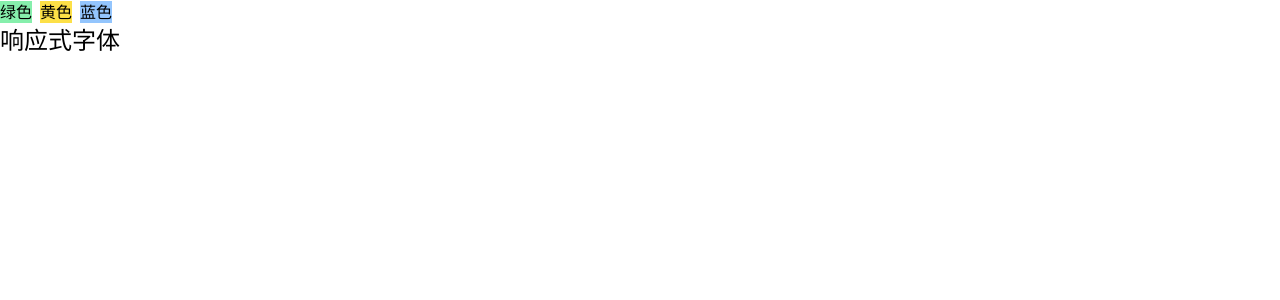
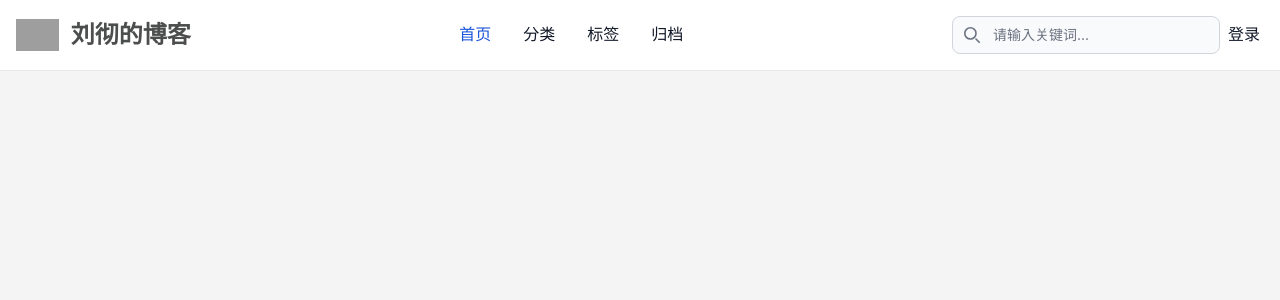
Before and after one commit to 0liu0/blog-vue3, a Vue app: page / in a window 1280 px wide. Shown: the top 300 px of the page. Built offline with nearby package versions, Linux system fonts and the light colour scheme; grey boxes are pictures that could not be loaded.

Commit message:
整合了 Flowbite 组件库

```diff
--- a/package.json
+++ b/package.json
@@ -12,6 +12,7 @@
     "type-check": "vue-tsc --build --force"
   },
   "dependencies": {
+    "flowbite": "^2.2.1",
     "pinia": "^2.1.7",
     "vue": "^3.4.15",
     "vue-router": "^4.2.5"
--- a/src/assets/main.css
+++ b/src/assets/main.css
@@ -1,3 +1,11 @@
 @tailwind base;
 @tailwind components;
 @tailwind utilities;
+
+body {
+  font-family: -apple-system-font,BlinkMacSystemFont,Helvetica Neue,PingFang SC,Hiragino Sans GB,Microsoft YaHei UI,Microsoft YaHei,Arial,sans-serif;
+  color: #4c4e4d;
+  font-size: 16px;
+  background: #f4f4f4;
+  line-height: 1.6;
+}
--- a/src/pages/frontend/index.vue
+++ b/src/pages/frontend/index.vue
@@ -1,6 +1,168 @@
 <template>
-  <div class="bg-green-300 inline">绿色</div>
-  <div class="bg-yellow-300 ml-2 inline">黄色</div>
-  <div class="bg-blue-300 ml-2 inline">蓝色</div>
-  <div class="text-xs sm:text-lg md:text-xl lg:text-2xl">响应式字体</div>
+  <nav class="bg-white border-gray-200 border-b dark:bg-gray-900">
+    <div class="max-w-screen-xl flex flex-wrap items-center justify-between mx-auto p-4">
+      <a href="/" class="flex items-center">
+        <img src="@/assets/主头像.ico" class="h-8 mr-3" alt="Flowbite Logo" />
+        <span class="self-center text-2xl font-semibold whitespace-nowrap dark:text-white"
+          >刘彻的博客</span
+        >
+      </a>
+      <div class="flex md:order-2">
+        <button
+          type="button"
+          data-collapse-toggle="navbar-search"
+          aria-controls="navbar-search"
+          aria-expanded="false"
+          class="md:hidden text-gray-500 dark:text-gray-400 hover:bg-gray-100 dark:hover:bg-gray-700 focus:outline-none focus:ring-4 focus:ring-gray-200 dark:focus:ring-gray-700 rounded-lg text-sm p-2.5 mr-1"
+        >
+          <svg
+            class="w-5 h-5"
+            aria-hidden="true"
+            xmlns="http://www.w3.org/2000/svg"
+            fill="none"
+            viewBox="0 0 20 20"
+          >
+            <path
+              stroke="currentColor"
+              stroke-linecap="round"
+              stroke-linejoin="round"
+              stroke-width="2"
+              d="m19 19-4-4m0-7A7 7 0 1 1 1 8a7 7 0 0 1 14 0Z"
+            />
+          </svg>
+          <span class="sr-only">Search</span>
+        </button>
+        <div class="relative hidden md:block">
+          <div
+            class="absolute inset-y-0 left-0 flex items-center pl-3 pointer-events-none"
+          >
+            <svg
+              class="w-4 h-4 text-gray-500 dark:text-gray-400"
+              aria-hidden="true"
+              xmlns="http://www.w3.org/2000/svg"
+              fill="none"
+              viewBox="0 0 20 20"
+            >
+              <path
+                stroke="currentColor"
+                stroke-linecap="round"
+                stroke-linejoin="round"
+                stroke-width="2"
+                d="m19 19-4-4m0-7A7 7 0 1 1 1 8a7 7 0 0 1 14 0Z"
+              />
+            </svg>
+            <span class="sr-only">Search icon</span>
+          </div>
+          <input
+            type="text"
+            id="search-navbar"
+            class="block w-full p-2 pl-10 text-sm text-gray-900 border border-gray-300 rounded-lg bg-gray-50 focus:ring-blue-500 focus:border-blue-500 dark:bg-gray-700 dark:border-gray-600 dark:placeholder-gray-400 dark:text-white dark:focus:ring-blue-500 dark:focus:border-blue-500"
+            placeholder="请输入关键词..."
+          />
+        </div>
+        <!-- 登录 -->
+        <div class="text-gray-900 ml-2 mr-1 mt-1.5 cursor-pointer p hover:text-blue-700">登录</div>
+
+        <button
+          data-collapse-toggle="navbar-search"
+          type="button"
+          class="inline-flex items-center p-2 w-10 h-10 justify-center text-sm text-gray-500 rounded-lg md:hidden hover:bg-gray-100 focus:outline-none focus:ring-2 focus:ring-gray-200 dark:text-gray-400 dark:hover:bg-gray-700 dark:focus:ring-gray-600"
+          aria-controls="navbar-search"
+          aria-expanded="false"
+        >
+          <span class="sr-only">Open main menu</span>
+          <svg
+            class="w-5 h-5"
+            aria-hidden="true"
+            xmlns="http://www.w3.org/2000/svg"
+            fill="none"
+            viewBox="0 0 17 14"
+          >
+            <path
+              stroke="currentColor"
+              stroke-linecap="round"
+              stroke-linejoin="round"
+              stroke-width="2"
+              d="M1 1h15M1 7h15M1 13h15"
+            />
+          </svg>
+        </button>
+      </div>
+      <div
+        class="items-center justify-between hidden w-full md:flex md:w-auto md:order-1"
+        id="navbar-search"
+      >
+        <div class="relative mt-3 md:hidden">
+          <div
+            class="absolute inset-y-0 left-0 flex items-center pl-3 pointer-events-none"
+          >
+            <svg
+              class="w-4 h-4 text-gray-500 dark:text-gray-400"
+              aria-hidden="true"
+              xmlns="http://www.w3.org/2000/svg"
+              fill="none"
+              viewBox="0 0 20 20"
+            >
+              <path
+                stroke="currentColor"
+                stroke-linecap="round"
+                stroke-linejoin="round"
+                stroke-width="2"
+                d="m19 19-4-4m0-7A7 7 0 1 1 1 8a7 7 0 0 1 14 0Z"
+              />
+            </svg>
+          </div>
+          <input
+            type="text"
+            id="search-navbar"
+            class="block w-full p-2 pl-10 text-sm text-gray-900 border border-gray-300 rounded-lg bg-gray-50 focus:ring-blue-500 focus:border-blue-500 dark:bg-gray-700 dark:border-gray-600 dark:placeholder-gray-400 dark:text-white dark:focus:ring-blue-500 dark:focus:border-blue-500"
+            placeholder="Search..."
+          />
+        </div>
+        <ul
+          class="flex flex-col p-4 md:p-0 mt-4 font-medium border border-gray-100 rounded-lg bg-gray-50 md:flex-row md:space-x-8 md:mt-0 md:border-0 md:bg-white dark:bg-gray-800 md:dark:bg-gray-900 dark:border-gray-700"
+        >
+          <li>
+            <a
+              href="#"
+              class="block py-2 pl-3 pr-4 text-white bg-blue-700 rounded md:bg-transparent md:text-blue-700 md:p-0 md:dark:text-blue-500"
+              aria-current="page"
+              >首页</a
+            >
+          </li>
+          <li>
+            <a
+              href="#"
+              class="block py-2 pl-3 pr-4 text-gray-900 rounded hover:bg-gray-100 md:hover:bg-transparent md:hover:text-blue-700 md:p-0 md:dark:hover:text-blue-500 dark:text-white dark:hover:bg-gray-700 dark:hover:text-white md:dark:hover:bg-transparent dark:border-gray-700"
+              >分类</a
+            >
+          </li>
+          <li>
+            <a
+              href="#"
+              class="block py-2 pl-3 pr-4 text-gray-900 rounded hover:bg-gray-100 md:hover:bg-transparent md:hover:text-blue-700 md:p-0 dark:text-white md:dark:hover:text-blue-500 dark:hover:bg-gray-700 dark:hover:text-white md:dark:hover:bg-transparent dark:border-gray-700"
+              >标签</a
+            >
+          </li>
+          <li>
+            <a
+              href="#"
+              class="block py-2 pl-3 pr-4 text-gray-900 rounded hover:bg-gray-100 md:hover:bg-transparent md:hover:text-blue-700 md:p-0 dark:text-white md:dark:hover:text-blue-500 dark:hover:bg-gray-700 dark:hover:text-white md:dark:hover:bg-transparent dark:border-gray-700"
+              >归档</a
+            >
+          </li>
+        </ul>
+      </div>
+    </div>
+  </nav>
 </template>
+
+<script setup>
+import { onMounted } from "vue";
+import { initCollapses } from "flowbite";
+
+// 初始化 flowbit 相关组件
+onMounted(() => {
+  initCollapses();
+});
+</script>
--- a/tailwind.config.js
+++ b/tailwind.config.js
@@ -3,10 +3,13 @@
   content: [
     "./index.html",
     "./src/**/*.{vue,js,ts,jsx,tsx}",
+    "./node_modules/flowbite/**/*.js",
   ],
   theme: {
     extend: {},
   },
-  plugins: [],
+  plugins: [
+    require('flowbite/plugin')
+  ],
 
 }
```
Also changed, not shown: 2 other files (tests, documents, lock files or other folders).
